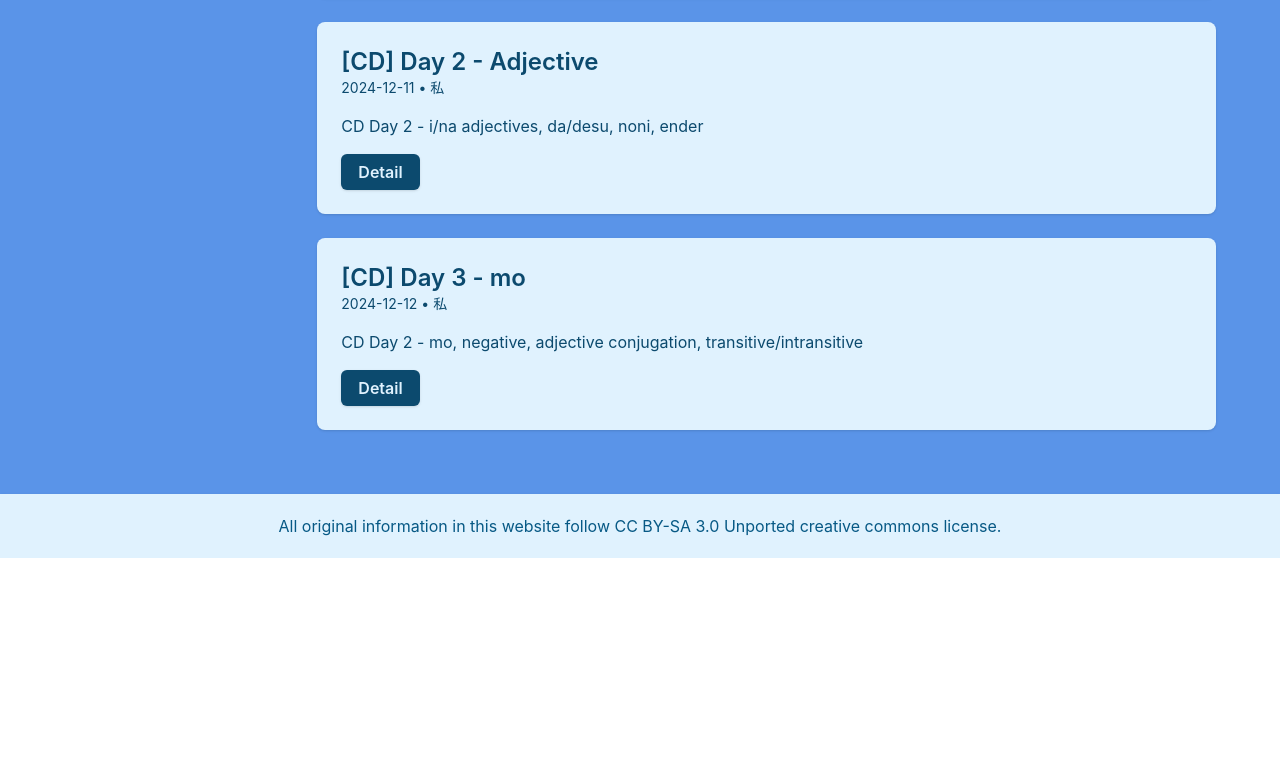
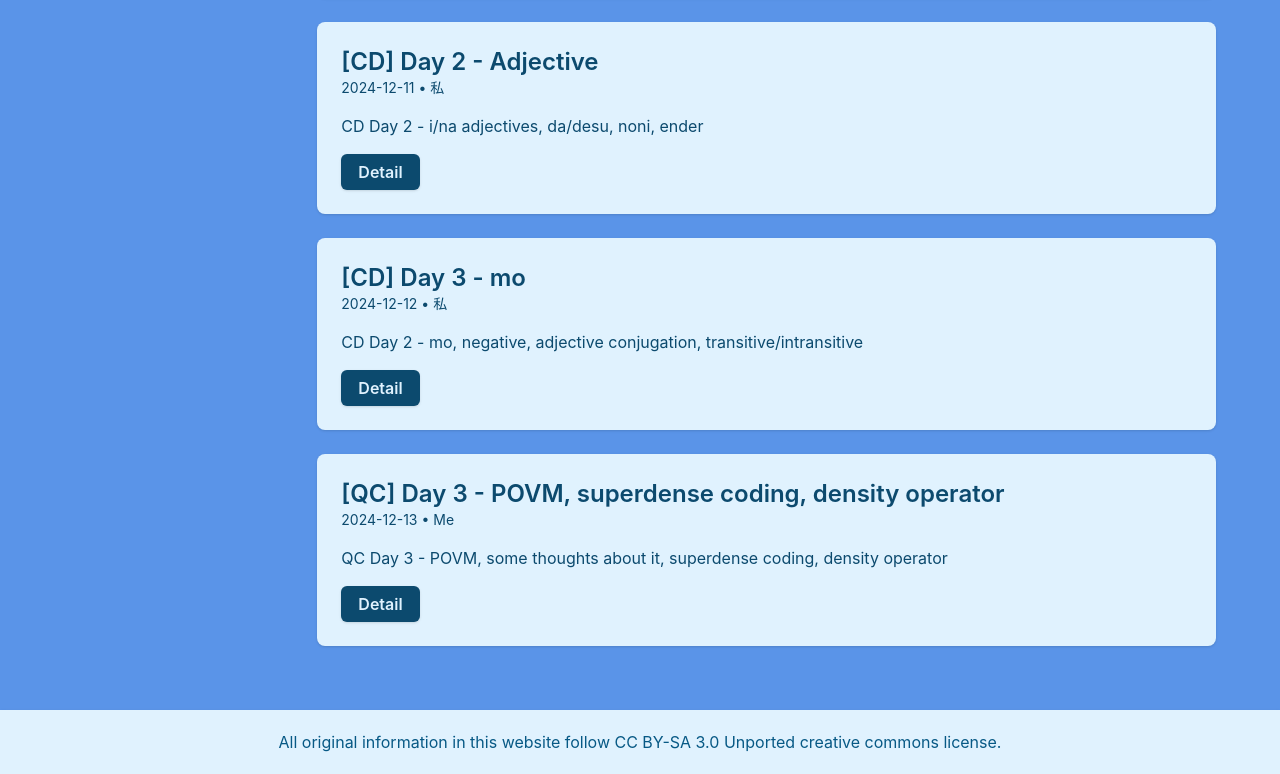
Before and after one commit to Luna5akura/luna, a React (Vite) app: page / in a window 1280 px wide. Shown: the part 1038-1812 px from the top of the page. Before the commit the page ends 1596 px from the top, so only its background shows below. Built offline with nearby package versions, Linux system fonts and the light colour scheme.

Commit message:
fix: file change

```diff
--- a/src/data/posts.ts
+++ b/src/data/posts.ts
@@ -56,4 +56,13 @@ export const posts: Post[] = [
     author: '私',
     category: 'Cure Dolly',
   },
+  {
+    id:9,
+    title: '[QC] Day 3 - POVM, superdense coding, density operator',
+    date: '2024-12-13',
+    excerpt: 'QC Day 3 - POVM, some thoughts about it, superdense coding, density operator',
+    contentKey: 'QC_3',
+    author: 'Me',
+    category: 'Quantum Computation',
+  },
 ];
```
